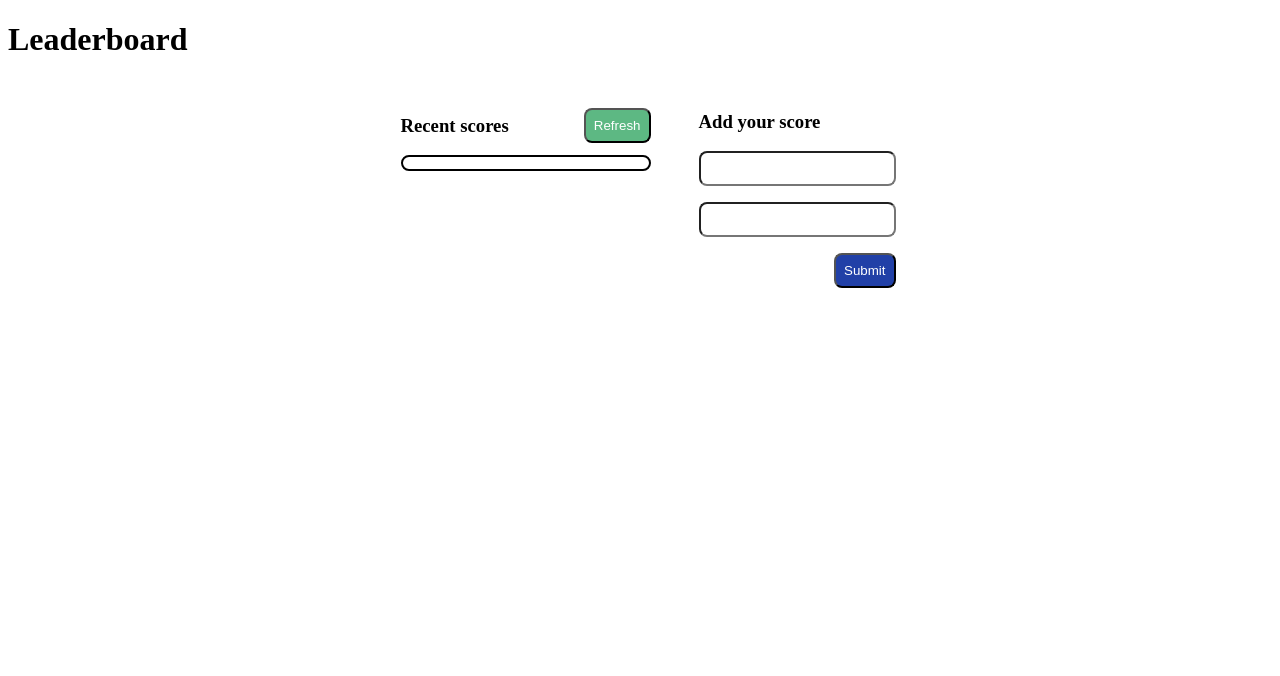
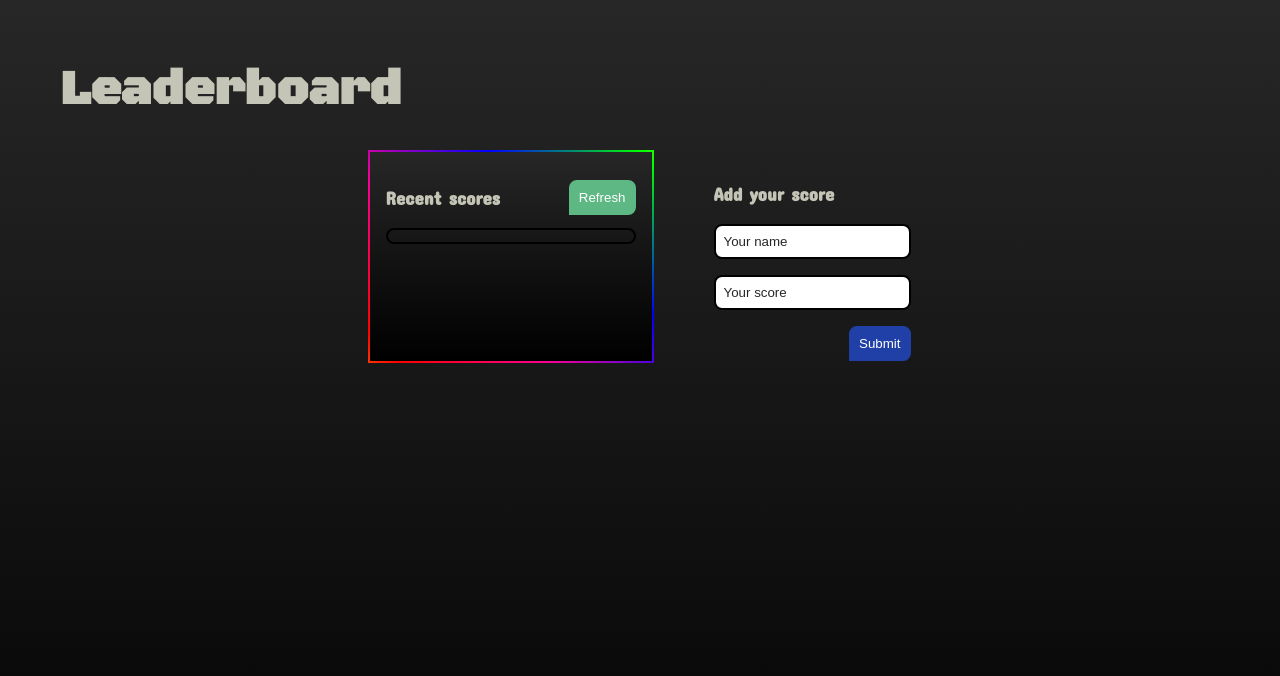
Before and after one commit to NasKhalil/Leaderboard, a website built with webpack: page src/index.html in a window 1280 px wide. Built offline with nearby package versions, Linux system fonts and the light colour scheme; no server answers.

Commit message:
final touches

```diff
--- a/src/index.html
+++ b/src/index.html
@@ -19,8 +19,8 @@
         <section id="add-score">
             <h3>Add your score</h3>
             <form action="submit">
-                <input type="text" name="name" id="input-name">
-                <input type="number" name="score" id="input-score">
+                <input type="text" name="name" id="input-name" placeholder="Your name">
+                <input type="number" name="score" id="input-score" placeholder="Your score">
                 <button type="submit" id="btn-add">Submit</button>
             </form>
         </section>
--- a/src/index.js
+++ b/src/index.js
@@ -10,9 +10,10 @@ const refrechBtn = document.getElementById('refresh');
 const displayTable = async () => {
   const data = await getScore();
   let htmlCode = '';
-  data.result.forEach((item) => {
+  data.result.sort((a, b) => b.score - a.score);
+  data.result.forEach((item, key) => {
     htmlCode += `
-      <p>${item.user}: ${item.score}</p>
+      <p>${key += 1} - ${item.user}: ${item.score}</p>
     `;
   });
   scoreTable.innerHTML = htmlCode;
--- a/src/style.css
+++ b/src/style.css
@@ -1,12 +1,50 @@
+@import url('https://fonts.googleapis.com/css2?family=Black+Ops+One&display=swap');
+@import url('https://fonts.googleapis.com/css2?family=Concert+One&display=swap');
+
+body {
+  margin: 60px;
+  background: linear-gradient(0deg, #000, #272727);
+  color: #c5c5b7;
+  background-repeat: no-repeat;
+  height: 100vh;
+}
+
 main {
   display: flex;
   justify-content: center;
-  gap: 32px;
+  gap: 62px;
+  font-family: 'Concert One', cursive;
+  flex-wrap: wrap-reverse;
+}
+
+h1 {
+  font-family: 'Black Ops One', cursive;
+  font-size: 48px;
 }
 
 #score {
+  position: relative;
   width: 250px;
   padding: 16px;
+  background: linear-gradient(0deg, #000, #272727);
+}
+
+#score:before, #score:after {
+  content: '';
+  position: absolute;
+  left: -2px;
+  top: -2px;
+  background: linear-gradient(45deg, #fb0094, #0000ff, #00ff00,#ffff00, #ff0000, #fb0094,
+    #0000ff, #00ff00,#ffff00, #ff0000);
+  background-size: 400%;
+  width: calc(100% + 4px);
+  height: calc(100% + 4px);
+  z-index: -1;
+  animation: steam 20s linear infinite;
+}
+
+.block:after {
+  filter: blur(50px);
 }
 
 #score-title {
@@ -22,7 +60,7 @@ main {
 }
 
 #score-table p:nth-child(even) {
-  background-color: #c4b9b9;
+  background-color: #42423e;
   padding: 6px;
 }
 
@@ -40,18 +78,47 @@ form {
 input {
   border-radius: 8px;
   padding: 8px;
+  border: #000 solid 2px;
+}
+
+input::placeholder {
+  color: #272727;
 }
 
 #refresh {
   background-color: #5db883;
   padding: 8px;
-  border-radius: 8px;
+  border-radius: 8px 8px 8px 0;
+  border: solid #5db883 2px;
   color: #fff;
+  cursor: pointer;
+}
+
+#refresh:hover {
+  background-color: #24c466;
 }
 
 #btn-add {
   background-color: #2140a7;
   padding: 8px;
-  border-radius: 8px;
+  border-radius: 8px 8px 8px 0;
+  border: solid #2140a7 2px;
   color: #fff;
+  cursor: pointer;
 }
+
+#btn-add:hover {
+  background-color: #0c31ad;
+}
+
+@keyframes steam {
+  0% {
+    background-position: 0 0;
+  }
+  50% {
+    background-position: 400% 0;
+  }
+  100% {
+    background-position: 0 0;
+  }
+}
```
Also changed, not shown: dist/index.html, dist/main.js.
